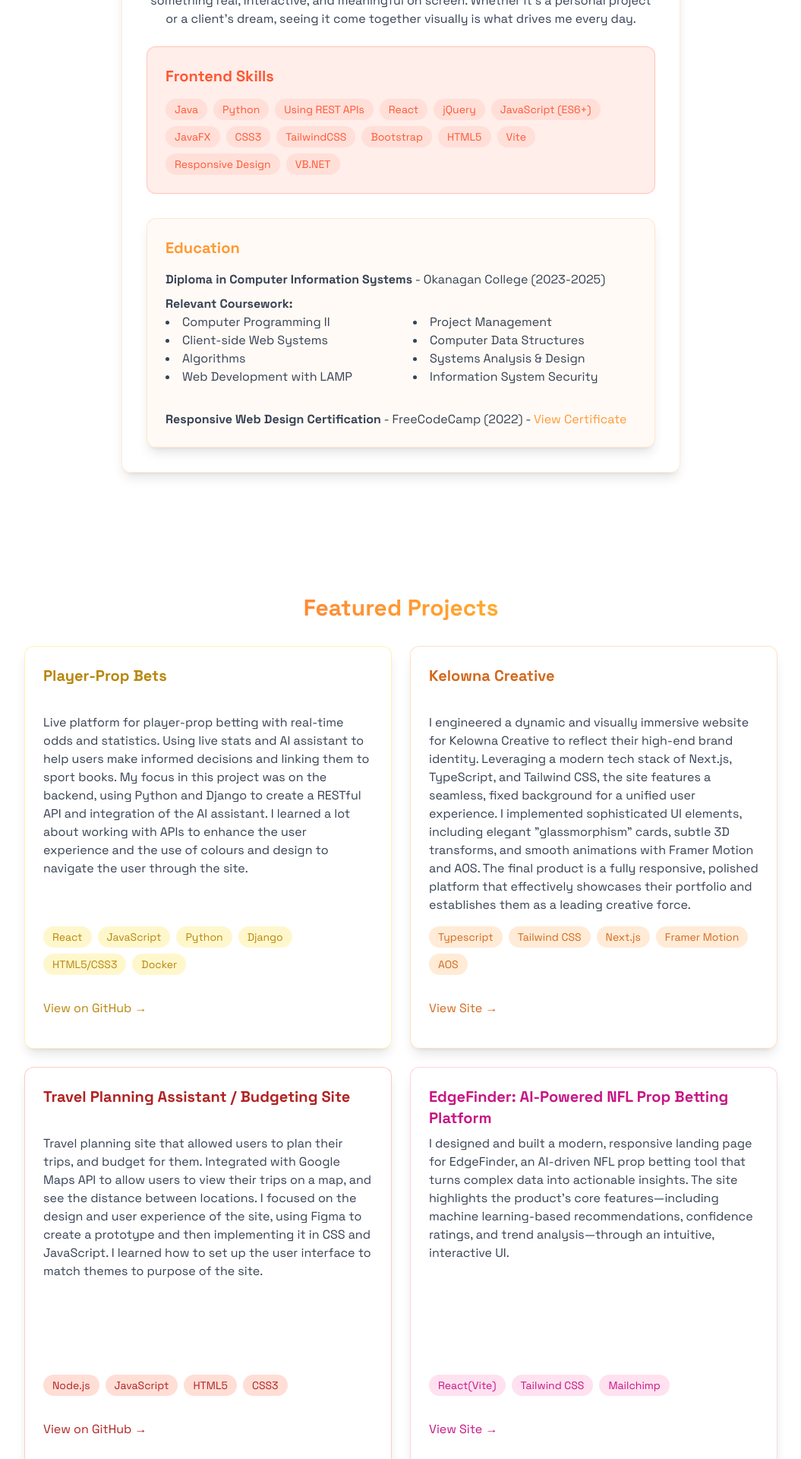
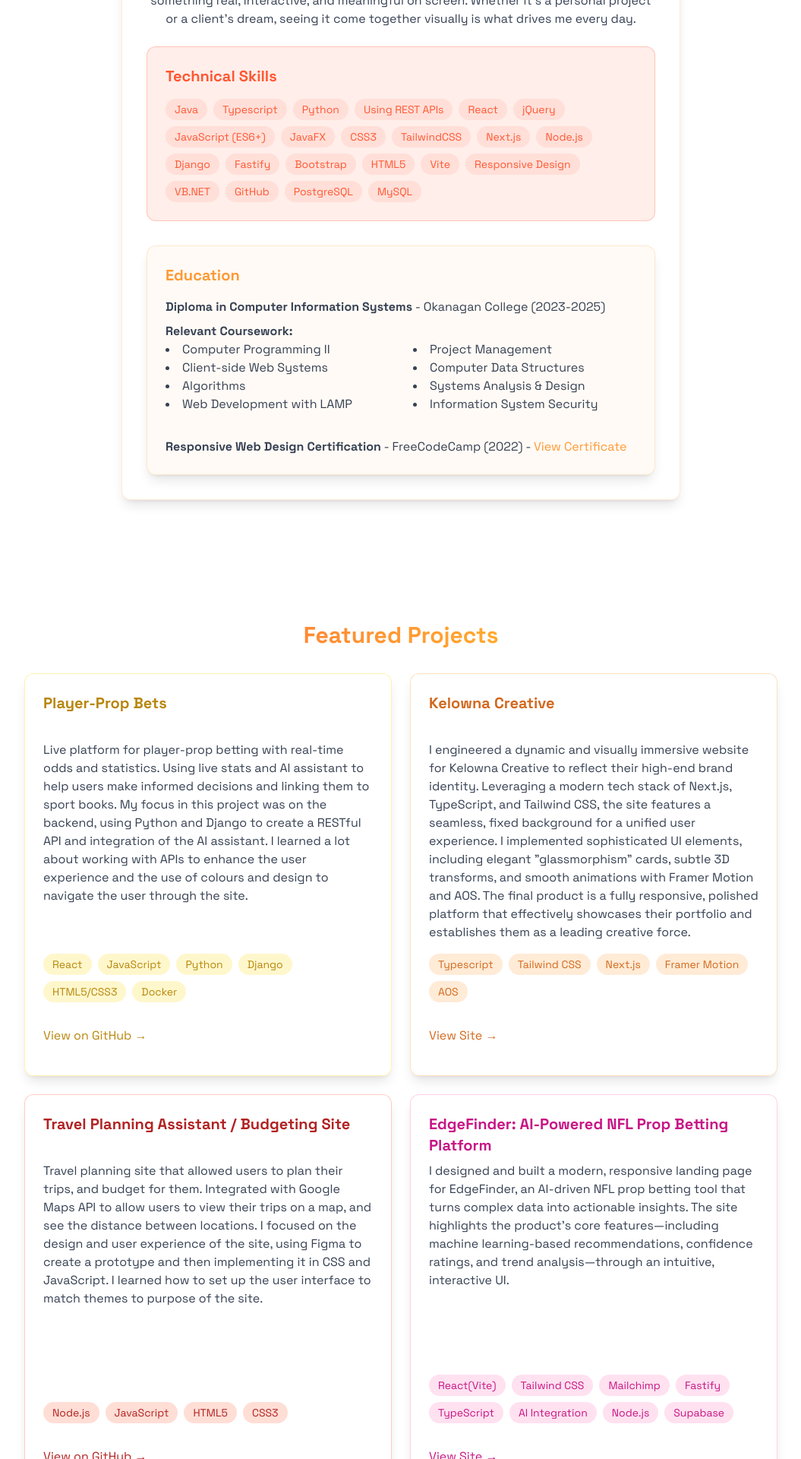
Before and after one commit to CoghillB/portfolio, a React (Vite) app: page / in a window 1280 px wide. Shown: the part 1160-3080 px from the top of the page at 76% size, without its empty margins (112-1167 px from the left). Built offline with nearby package versions, Linux system fonts and the light colour scheme.

Commit message:
Update skills in About section and enhance project details in Projects section

```diff
--- a/src/components/sections/About.jsx
+++ b/src/components/sections/About.jsx
@@ -5,6 +5,7 @@ export const About = () => {
     const {theme} = useTheme();
     const frontendSkills = [
         "Java",
+        "Typescript",
         "Python",
         "Using REST APIs",
         "React",
@@ -13,11 +14,18 @@ export const About = () => {
         "JavaFX",
         "CSS3",
         "TailwindCSS",
+        "Next.js",
+        "Node.js",
+        "Django",
+        "Fastify",
         "Bootstrap",
         "HTML5",
         "Vite",
         "Responsive Design",
-        "VB.NET"
+        "VB.NET",
+        "GitHub",
+        "PostgreSQL",
+        "MySQL"
     ];
 
     return (
@@ -61,7 +69,7 @@ export const About = () => {
                                 }`}>
                                 <h3 className={`text-xl font-bold mb-4 ${
                                     theme === 'dark' ? 'text-[#FF5733]' : 'text-[#FF5733]'
-                                }`}> Frontend Skills</h3>
+                                }`}> Technical Skills</h3>
                                 <div className="flex flex-wrap gap-2">
                                     {frontendSkills.map((tech, key) => (
                                         <span
--- a/src/components/sections/Projects.jsx
+++ b/src/components/sections/Projects.jsx
@@ -133,7 +133,7 @@ export const Projects = () => {
                         </div>
                     </RevealOnScroll>
 
-                    <RevealOnScroll animation="flip-up" delay={0.4}>
+                    <RevealOnScroll animation="flip-up" delay={0.2}>
                         <div
                             className={`glass p-6 rounded-xl border backdrop-blur-sm shadow-lg
                                 hover:-translate-y-1 transition-all duration-300 cursor-default h-full flex flex-col ${
@@ -197,7 +197,7 @@ export const Projects = () => {
                         </div>
                     </RevealOnScroll>
 
-                    <RevealOnScroll animation="flip-down" delay={0.5}>
+                    <RevealOnScroll animation="fade-up" delay={0.5}>
                         <div
                             className={`glass p-6 rounded-xl border backdrop-blur-sm shadow-lg
                                 hover:-translate-y-1 transition-all duration-300 cursor-default h-full flex flex-col ${
@@ -223,7 +223,7 @@ export const Projects = () => {
                                 ratings, and trend analysis—through an intuitive, interactive UI.
                             </p>
                             <div className="flex flex-wrap gap-2 mb-4">
-                                {["React(Vite)", "Tailwind CSS", "Mailchimp"].map((tech, key) => (
+                                {["React(Vite)", "Tailwind CSS", "Mailchimp", "Fastify", "TypeScript", "AI Integration", "Node.js", "Supabase"].map((tech, key) => (
                                     <span
                                         key={key}
                                         className={`py-1 px-3 rounded-full text-sm transition-all duration-300 hover:-translate-y-0.5 ${
```
